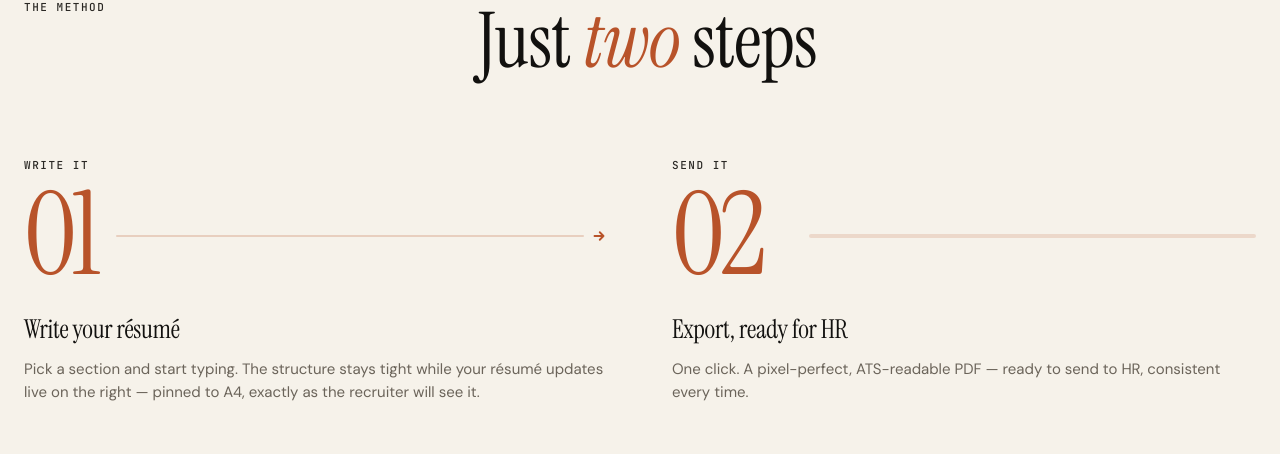
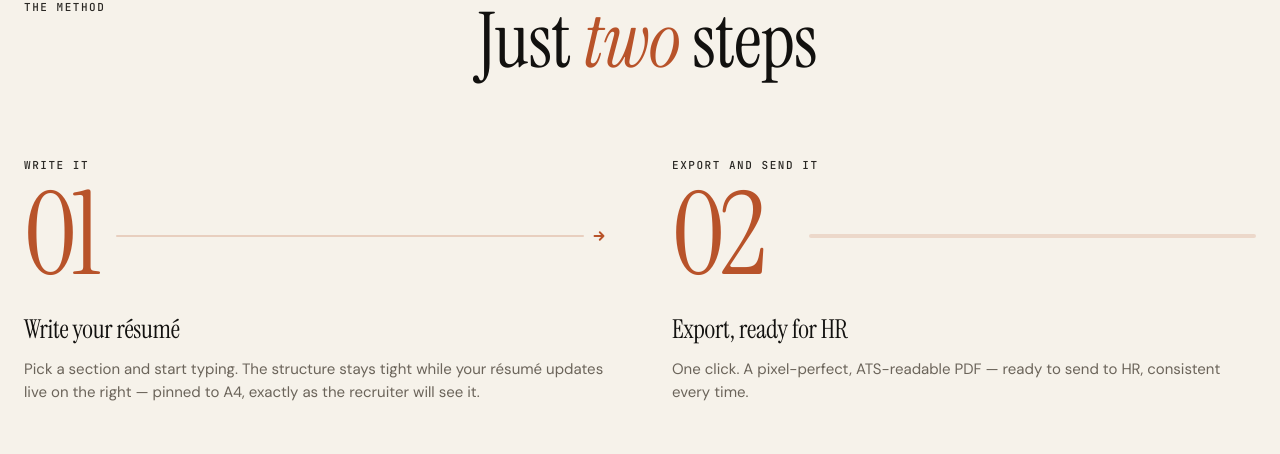
Before and after one commit to mnumanmercan/CV-generate, a Vue app: page / in a window 1280 px wide. Shown: the part 1164-1618 px from the top of the page. Built offline with nearby package versions, Linux system fonts and the light colour scheme; no server answers.

Commit message:
chore: steps element UX&UI improved with hover effect

```diff
--- a/src/components/home/StepCard.vue
+++ b/src/components/home/StepCard.vue
@@ -20,7 +20,7 @@
   "island" pinned to the card's own width.
 -->
 <template>
-  <div class="group relative flex flex-col">
+  <div class="group relative flex flex-col" style="z-index: 9999 !important">
     <p class="mono-eyebrow mb-4">{{ eyebrow }}</p>
 
     <!-- Numeral + flow connector toward the next step -->
@@ -78,8 +78,8 @@
     <!-- Hover preview island — pinned to this card's width, GIF slot inside -->
     <div v-if="media" class="step-preview" aria-hidden="true">
       <div class="step-preview-inner">
-        <div class="step-preview-frame">
-          <img :src="media" alt="" class="step-preview-img" loading="lazy" />
+        <div class="step-preview-frame max-h-max">
+          <img :src="media" alt="" class="step-preview-img w-full" loading="lazy" />
         </div>
       </div>
     </div>
@@ -296,7 +296,7 @@
   .step-preview-frame {
     overflow: hidden;
     border-radius: 10px;
-    max-height: 232px;
+    max-height: max-content !important;
   }
 
   .step-preview-img {
--- a/src/i18n/en.ts
+++ b/src/i18n/en.ts
@@ -65,7 +65,7 @@ const en: Translations = {
           'Pick a section and start typing. The structure stays tight while your résumé updates live on the right — pinned to A4, exactly as the recruiter will see it.',
       },
       {
-        eyebrow: 'Send it',
+        eyebrow: 'Export and Send it',
         numeral: '02',
         title: 'Export, ready for HR',
         description:
```
